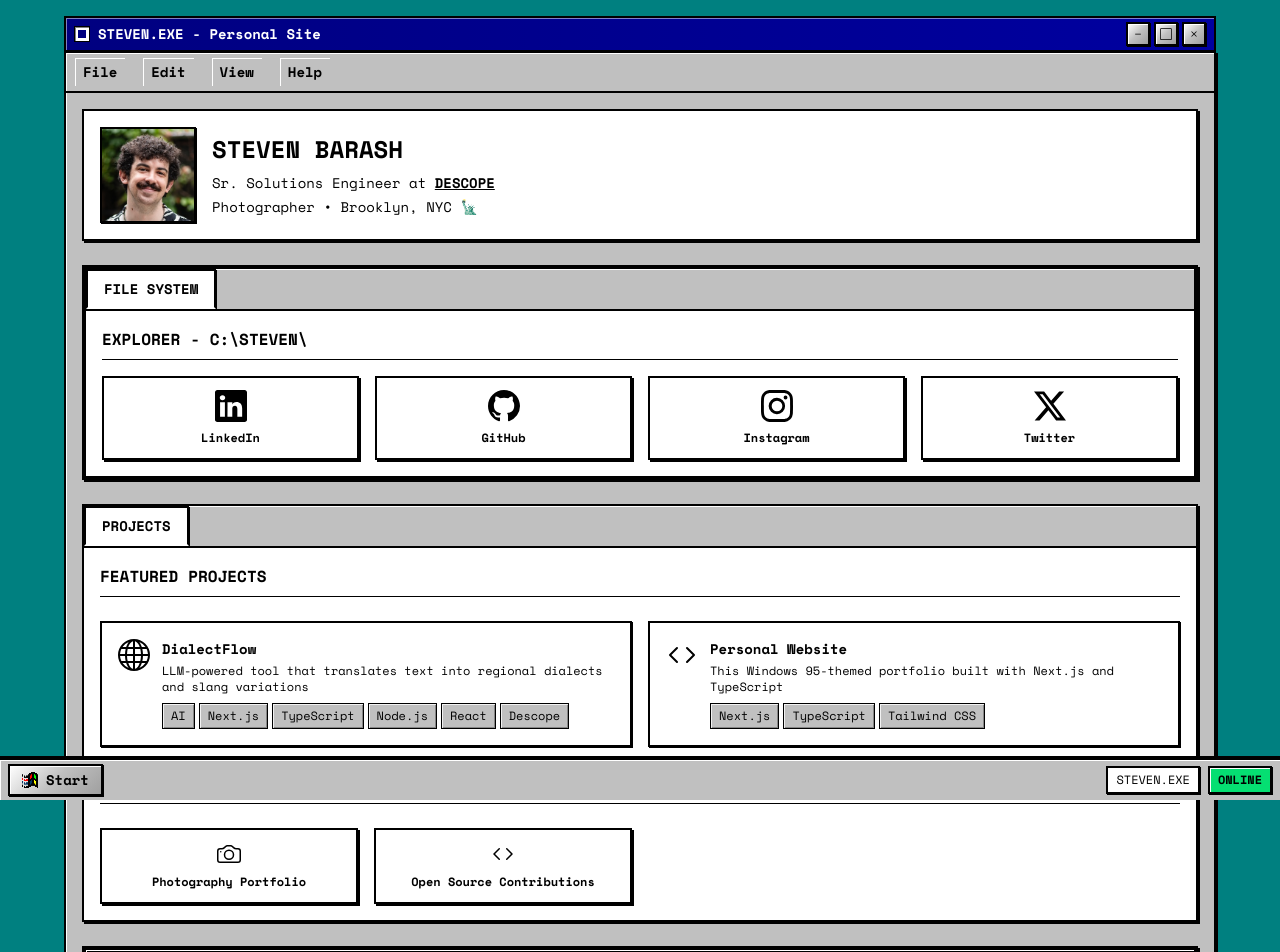
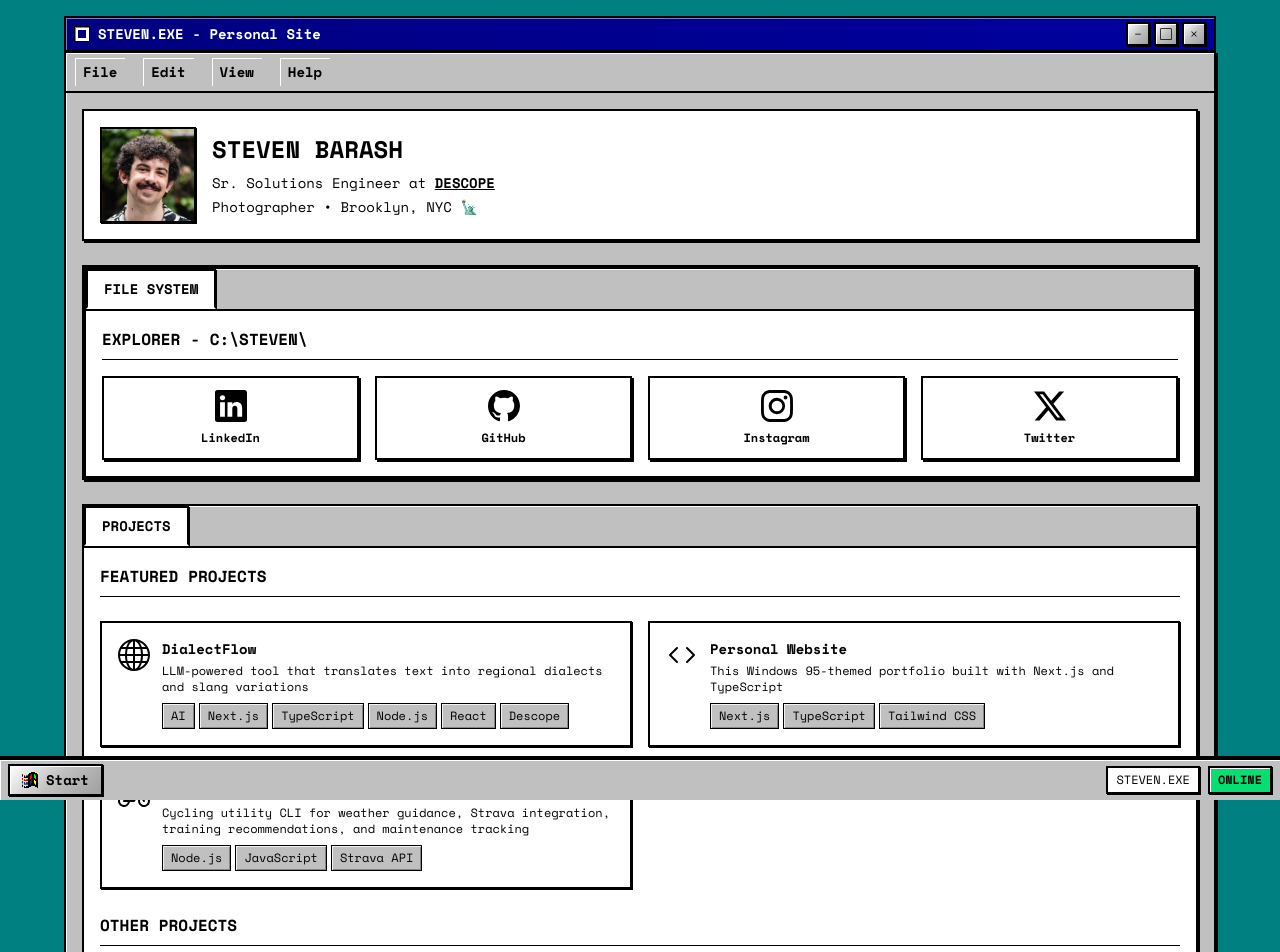
Before and after one commit to stevenbarash/steven-personal-site, a Next.js app: page / in a window 1280 px wide. Shown: the top 952 px of the page. Built offline with nearby package versions, Linux system fonts and the light colour scheme.

Commit message:
Add bicycle project to profile

```diff
--- a/src/data/profile.ts
+++ b/src/data/profile.ts
@@ -1,4 +1,4 @@
-import { Linkedin, Github, Instagram, TwitterX, Globe, Camera, Code } from 'react-bootstrap-icons';
+import { Linkedin, Github, Instagram, TwitterX, Globe, Camera, Code, Bicycle } from 'react-bootstrap-icons';
 import { ProfileData, SocialLink, Project } from '@/types';
 
 export const profileData: ProfileData = {
@@ -64,6 +64,15 @@
     featured: true
   },
   {
+    name: "bike-cli",
+    description: "Cycling utility CLI for weather guidance, Strava integration, training recommendations, and maintenance tracking",
+    icon: Bicycle,
+    link: "https://github.com/stevenbarash/bike-cli",
+    category: "cli",
+    technologies: ["Node.js", "JavaScript", "Strava API"],
+    featured: true
+  },
+  {
     name: "Photography Portfolio",
     description: "Collection of street photography and urban landscapes from NYC",
     icon: Camera,
```
